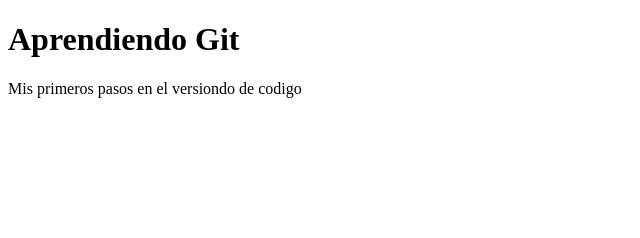
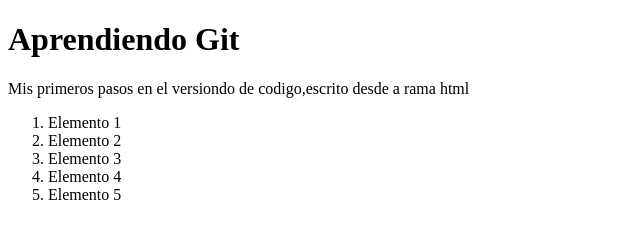
Before and after one commit to ana-maria25/youtube-git, a plain HTML site: page index.html in a window 1280 px wide. Shown: the whole page, without its empty margins (0-640 px from the left). Drawn offline with Linux system fonts and the light colour scheme.

Commit message:
Agregando index.js al index.html

```diff
--- a/index.html
+++ b/index.html
@@ -8,6 +8,18 @@
   <body>
     <h1>Aprendiendo Git</h1>
 
-    <p>Mis primeros pasos en el versiondo de codigo</p>
+    <p>
+      Mis primeros pasos en el versiondo de codigo,escrito desde a rama html
+    </p>
+
+    <ol>
+      <li>Elemento 1</li>
+      <li>Elemento 2</li>
+      <li>Elemento 3</li>
+      <li>Elemento 4</li>
+      <li>Elemento 5</li>
+    </ol>
+
+    <script src="index.js"></script>
   </body>
 </html>
```
